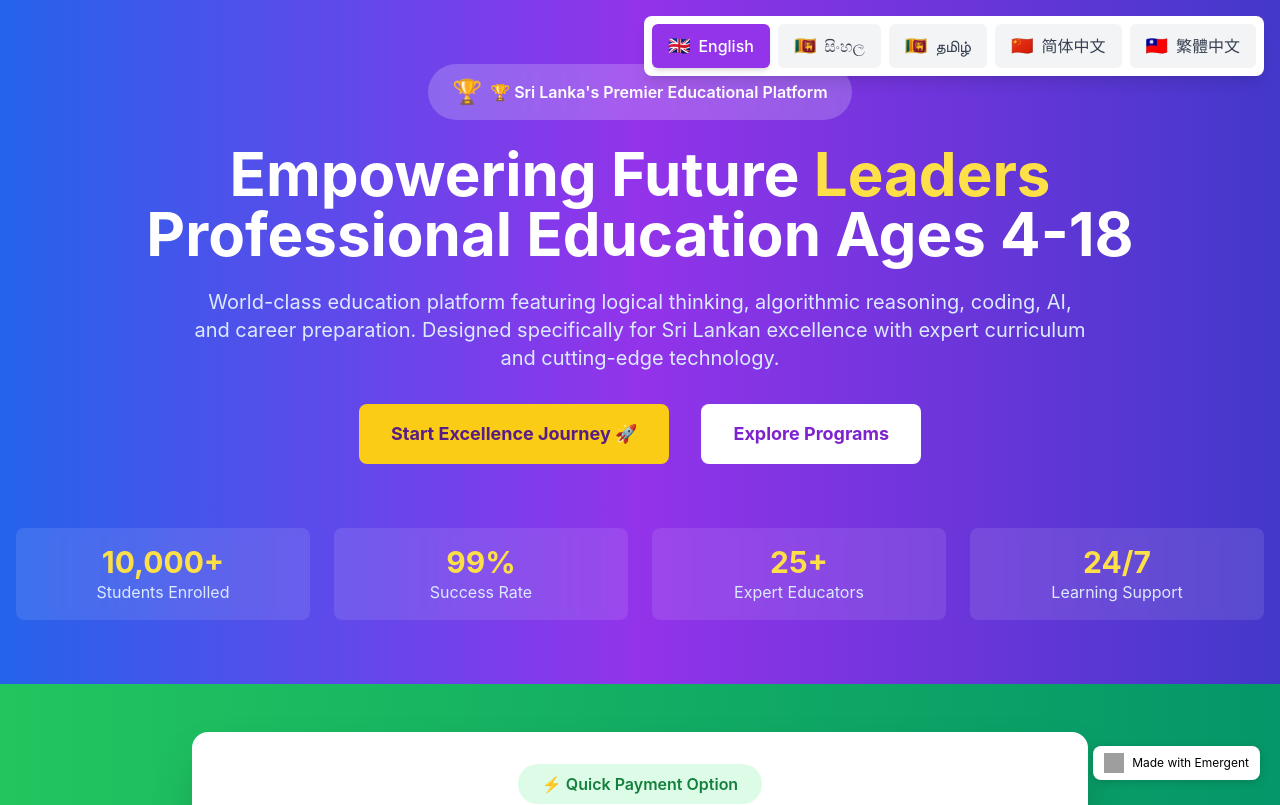
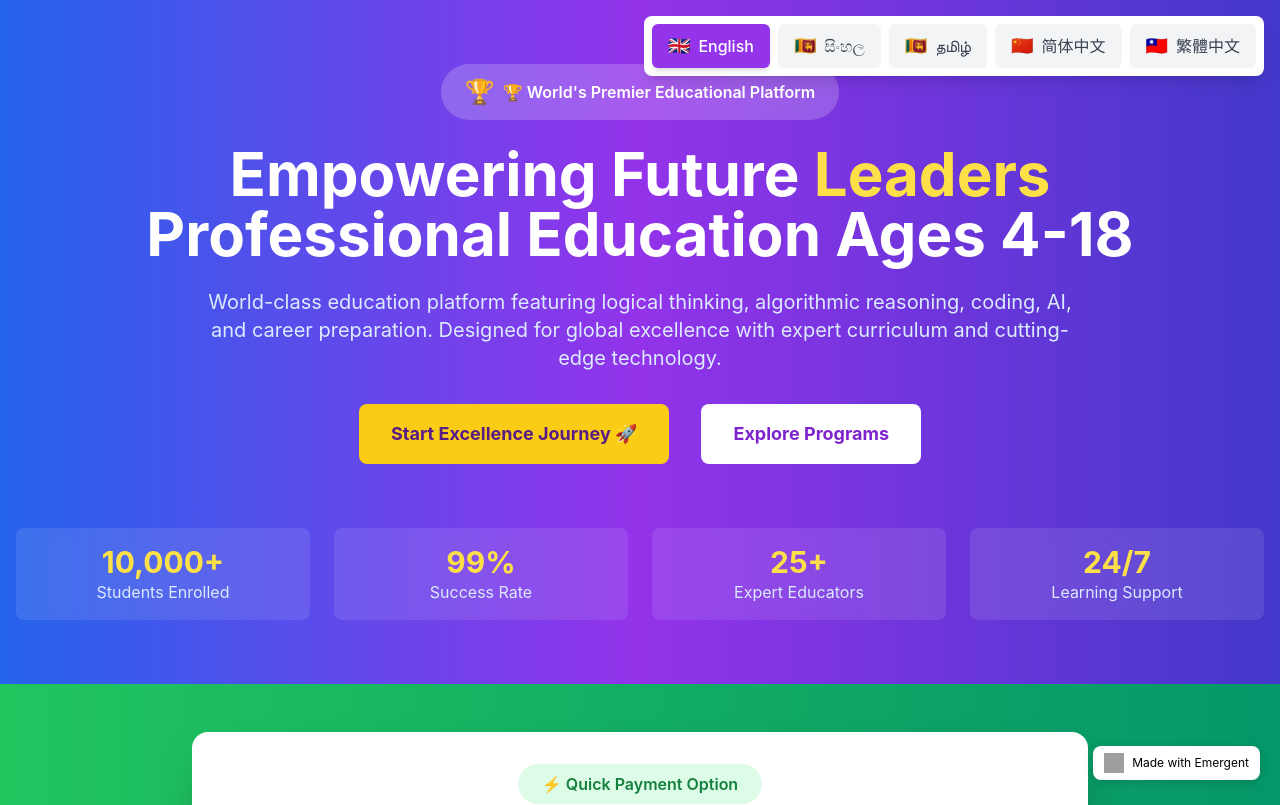
Before and after one commit to tecsrilankaworldwide/tec-platform-production, a React (Create React App) app in the folder frontend/: page / in a window 1280 px wide. Shown: the top 805 px of the page. Built offline with nearby package versions, Linux system fonts and the light colour scheme; grey boxes are pictures that could not be loaded.

Commit message:
auto-commit for 2e3b5410-e530-4038-9bd3-faada55f4635

```diff
--- a/frontend/src/translations.js
+++ b/frontend/src/translations.js
@@ -3,11 +3,11 @@
 export const translations = {
   en: {
     // Header
-    badge: "🏆 Sri Lanka's Premier Educational Platform",
+    badge: "🏆 World's Premier Educational Platform",
     hero: {
       title: "Empowering Future Leaders",
       subtitle: "Professional Education Ages 4-18",
-      description: "World-class education platform featuring logical thinking, algorithmic reasoning, coding, AI, and career preparation. Designed specifically for Sri Lankan excellence with expert curriculum and cutting-edge technology.",
+      description: "World-class education platform featuring logical thinking, algorithmic reasoning, coding, AI, and career preparation. Designed for global excellence with expert curriculum and cutting-edge technology.",
       ctaPrimary: "Start Excellence Journey 🚀",
       ctaSecondary: "Explore Programs"
     },
```
